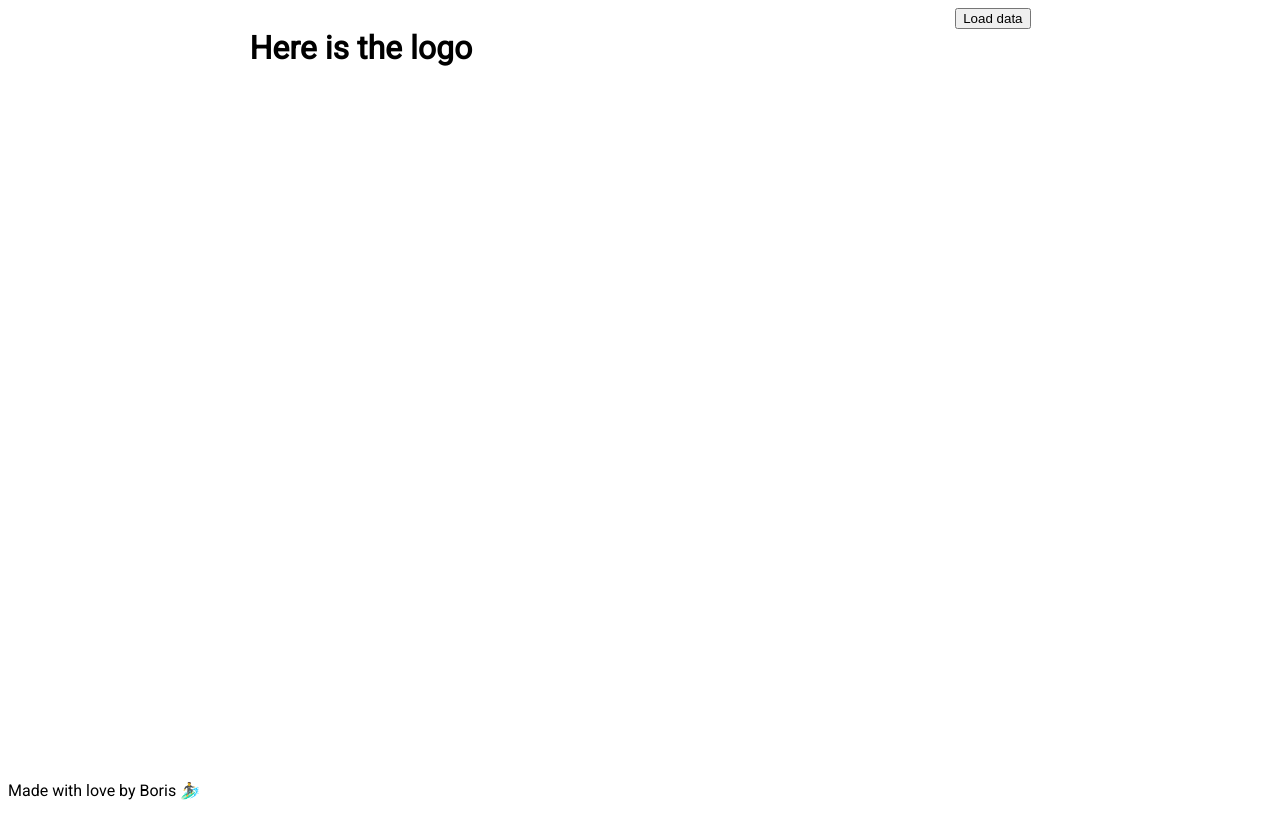
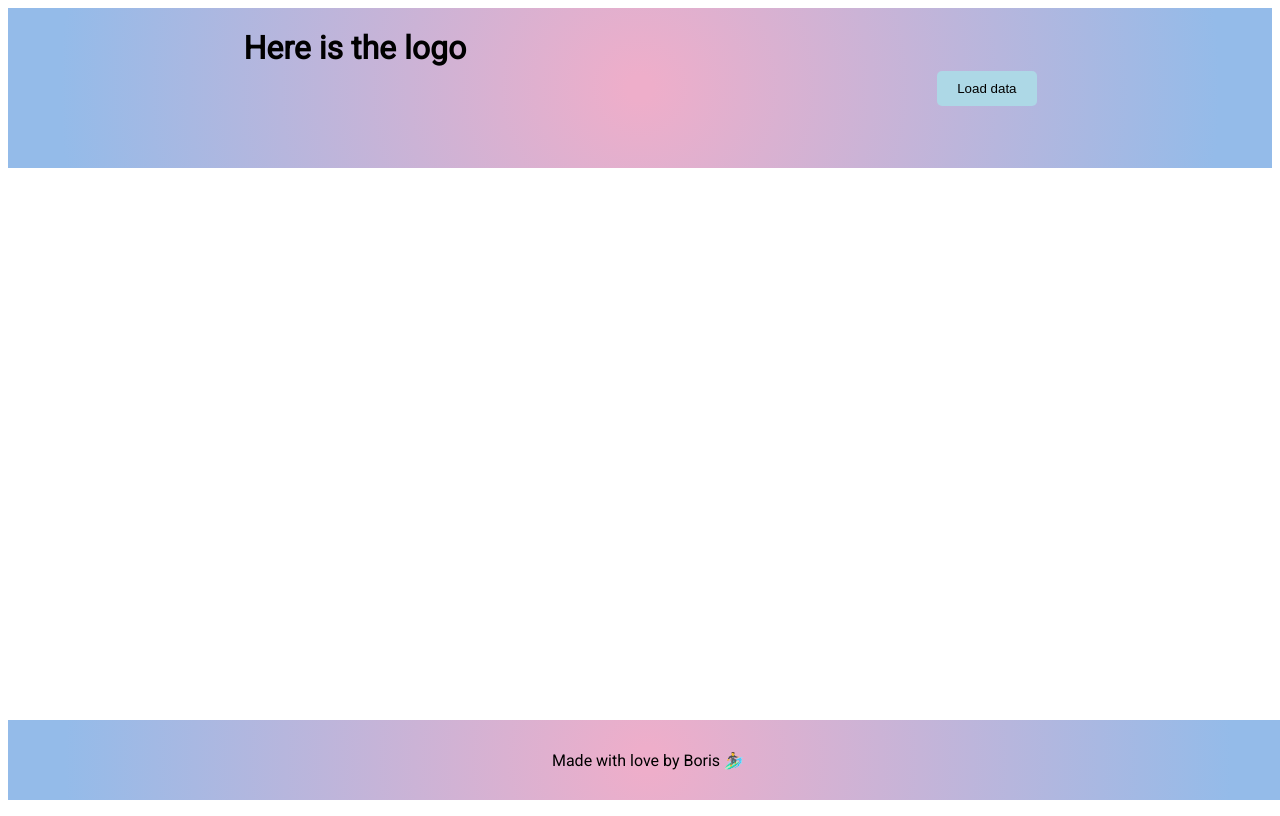
Before and after one commit to borislavkb/rick-and-morty-project, a website built with Vite: page index.html in a window 1280 px wide. Built offline with nearby package versions, Linux system fonts and the light colour scheme.

Commit message:
Add background color to header, footer and button

```diff
--- a/src/styles/_colors.css
+++ b/src/styles/_colors.css
@@ -5,4 +5,6 @@
     rgba(238, 174, 202, 1) 2%,
     rgba(148, 187, 233, 1) 91%
   );
+  --button-color: lightblue;
+  --hover-color: rgb(71, 159, 194);
 }
--- a/src/styles/index.css
+++ b/src/styles/index.css
@@ -13,6 +13,7 @@ header {
   justify-content: space-around;
   align-self: center;
   flex-direction: row;
+  background: var(--bg-color);
 }
 
 footer {
@@ -22,4 +23,22 @@ footer {
   justify-content: center;
   flex-direction: row;
   align-items: center;
+  background: var(--bg-color);
+  width: 100vw;
+  height: 10vh;
 }
+
+.form-button {
+  align-self: center;
+}
+
+.button {
+  background-color: var(--button-color);
+  border-radius: 5px;
+  border: 3px none yellowgreen;
+  padding: 0.75em 1.5em;
+}
+
+.button:hover {
+  background-color: var(--hover-color);
+}
```
